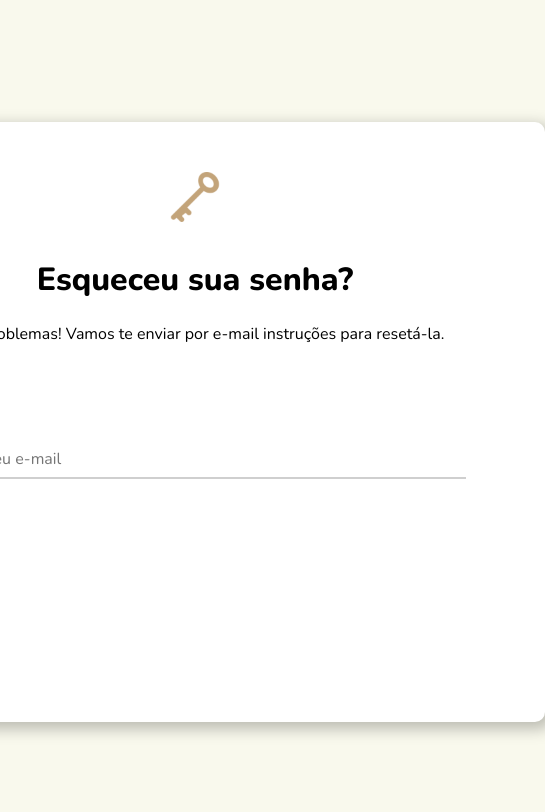
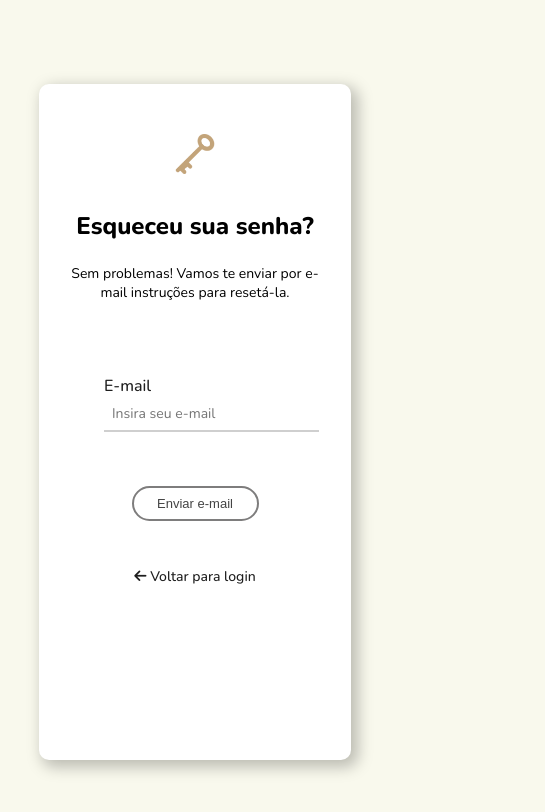
Before and after one commit to gabriellaxavier05/projeto-sistema-cabeleireiro, a plain HTML site: page Site/esqueciMinhaSenha.html in a window 390 px wide. Shown: the whole page, 545 px wide, since content can reach past the window. Drawn offline with nearby package versions, Linux system fonts and the light colour scheme.

Commit message:
Ajustes protótipos + ajustes tela 'login' + tela 'Esqueci minha senha'

```diff
--- a/Site/css/esqueciSenha.css
+++ b/Site/css/esqueciSenha.css
@@ -26,6 +26,7 @@ body {
 
 .central img {
     width: 50px;
+    height: 50px;
     margin-top: 50px;
 }
 
@@ -62,3 +63,87 @@ input {
     font-family: 'Nunito';
     color: #1E1E1E;
 }
+
+/* Estilo para o campo e a label quando o campo está selecionado */
+.form-group:focus-within label {
+    color: #C3A47A; /* Altera a cor da label quando o campo é focado */
+}
+
+/* Estilo para o campo quando está selecionado */
+input:focus {
+    border-bottom: 2px solid #C3A47A;
+    color: #bd9967;
+}
+
+.btn-enviar-email {
+    width: 227px;
+    height: 50px;
+    border-radius: 30px;
+    border: 2px solid #7E7D7D;
+    background-color: transparent;
+    cursor: pointer;
+    font-size: 16px;
+    color: #444444;
+    text-align: center;
+    display: block;
+    margin: 0 auto;
+}
+
+/* Efeito ao passar o mouse sobre o botão */
+.btn-enviar-email:hover {
+    background-color: #C3A47A;
+    color: #fff;
+    border: none;
+}
+
+a {
+    text-decoration: none;
+    color: #1E1E1E;
+    font-weight: 500;
+}
+
+/* Media Query para telas menores */
+@media (max-width: 768px) {
+    .central {
+        width: 80%; /* ou outra porcentagem que preferir */
+        height: 80%; /* altura automática para manter o conteúdo */
+    }
+
+    .central img {
+        width: 40px;
+        height: 40px;
+    }
+
+    .central h1 {
+        font-size: 24px;
+    }
+
+    .central p {
+        font-size: 14px;
+        margin: 0 30px 0 30px;
+    }
+
+    .form-group {
+        max-width: 100%;
+        padding-left: 65px;
+    }
+
+    label {
+            font-size: 16px;
+    }
+
+    input {
+        font-size: 14px;
+    }
+
+    .btn-enviar-email {
+        width: 127px;
+        height: 35px;
+        font-size: 13px;
+    }
+
+    a {
+        font-size: 14px;
+    }
+
+}
--- a/Site/esqueciMinhaSenha.html
+++ b/Site/esqueciMinhaSenha.html
@@ -33,6 +33,10 @@
             <label for="femail">E-mail</label><br>
             <input type="email" name="femail" id="femail" placeholder="Insira seu e-mail">
         </div>
+        <br><br>
+        <button type="button" class="btn-enviar-email">Enviar e-mail</button>
+        <br><br>
+        <a href="login.html"><i class="fa-solid fa-arrow-left"></i> Voltar para login</a>
     </div>
 </body>
 </html>
```
Also changed, not shown: Site/login.html (+2 -2 lines), Protótipos/Esqueci minha senha/Tela 'Esqueci minha senha' com preenchimento.png, Protótipos/Esqueci minha senha/Tela 'Esqueci minha senha' efeito btn.png, Protótipos/Esqueci minha senha/Tela 'Esqueci minha senha' efeito link.png, Protótipos/Esqueci minha senha/Tela 'Esqueci minha senha' sem preenchimento.png, Protótipos/Esqueci minha senha/Tela 'Senha redefinida com sucesso'.png (renamed from Protótipos/Esqueci minha senha/Tela 'Senha redefina com sucesso'.png).
